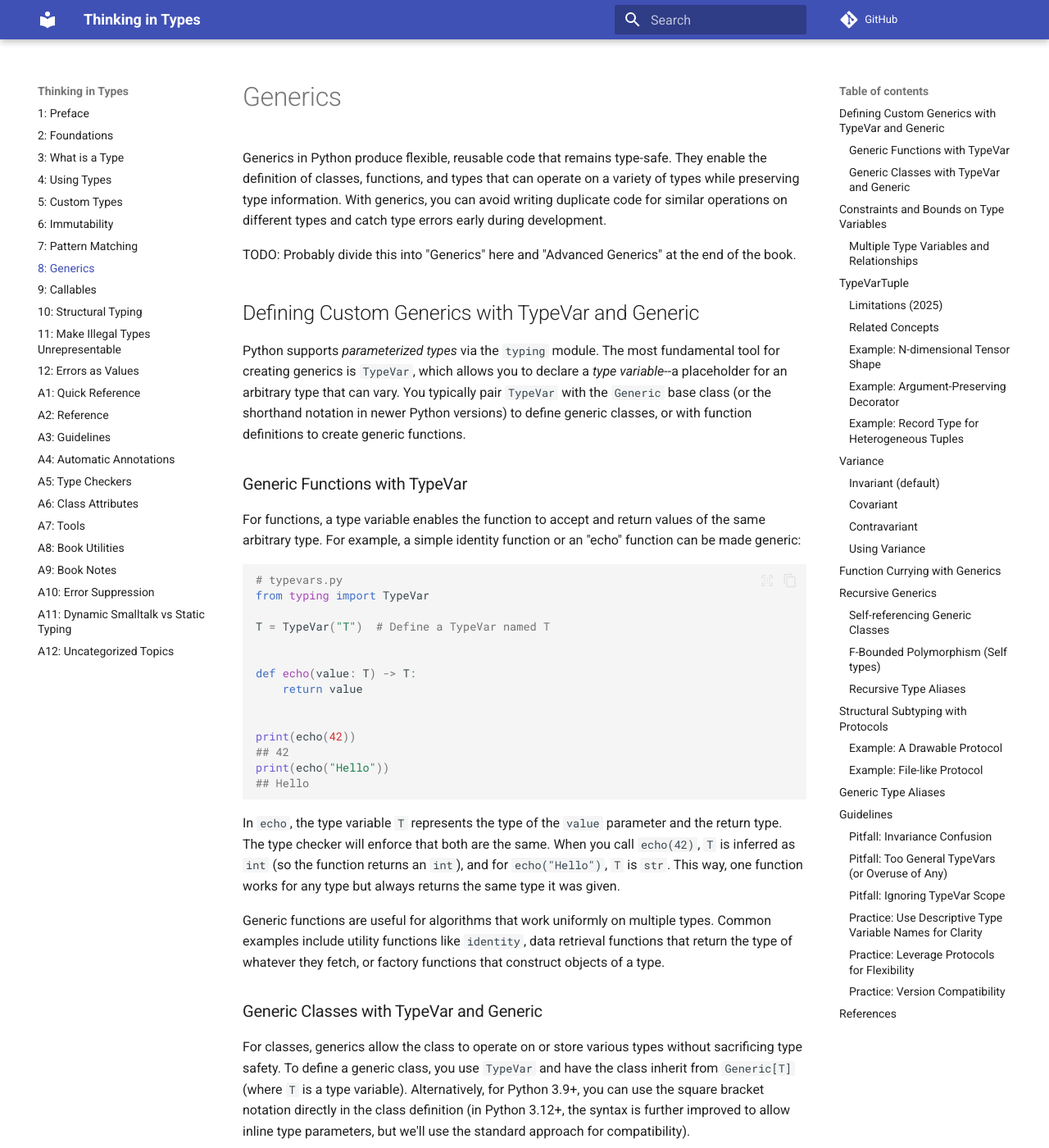
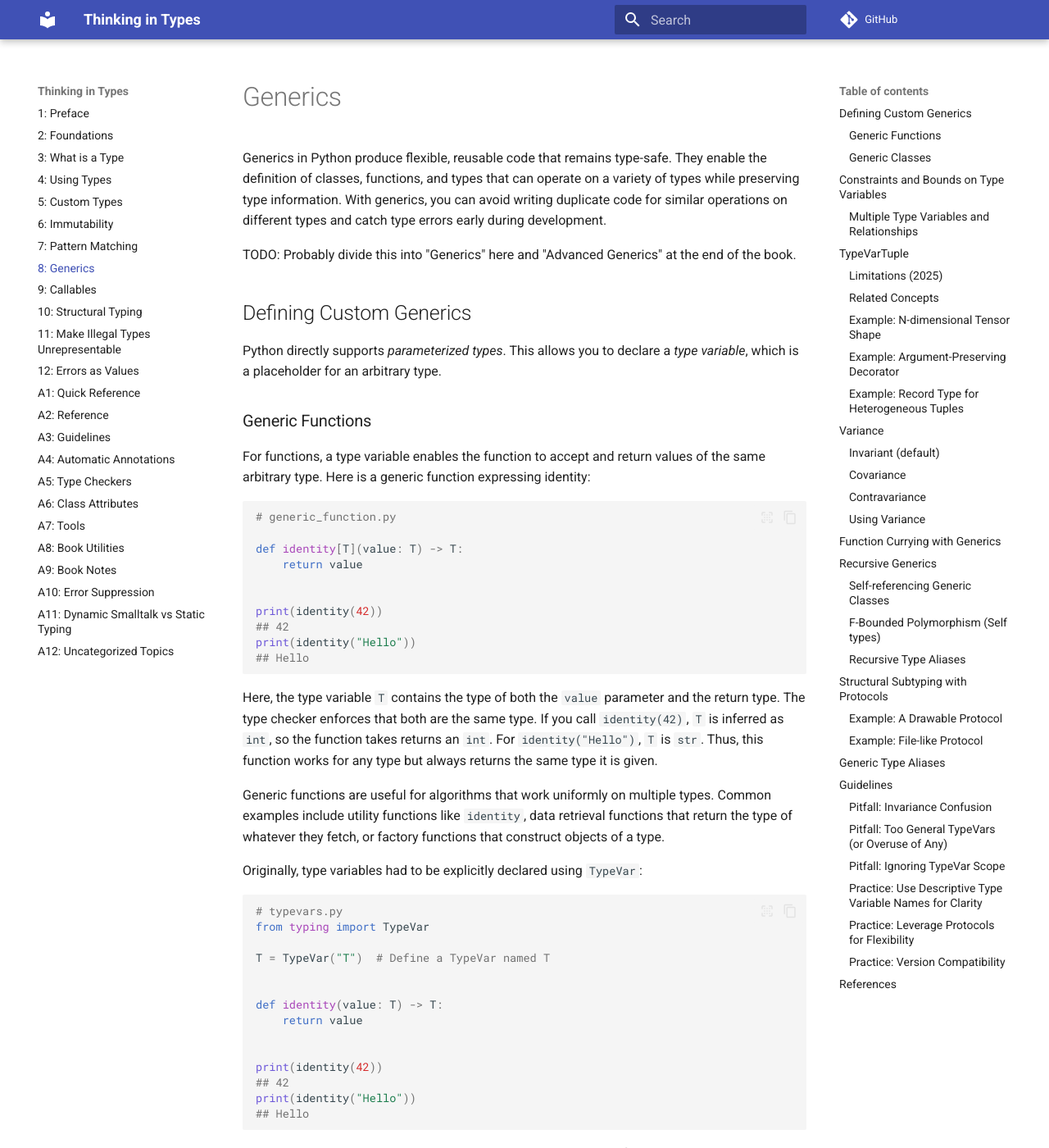
Before and after one commit to ThinkingInTypes/ThinkingInTypes.github.io, an MkDocs documentation site: the page built from Chapters/C08_Generics.md, in a window 1280 px wide and 1400 px high. Shown: the whole window at 82% size. Built offline with MkDocs 1.6.1 and Material for MkDocs 9.7.7, drawn with Linux system fonts in a browser that asks for light colours; comment, search, counter and statistics services are not loaded; some of the changed text lies outside the part shown.

Commit message:
Update C08_Generics.md

````diff
--- a/Chapters/C08_Generics.md
+++ b/Chapters/C08_Generics.md
@@ -8,18 +8,40 @@ early during development.
 
 TODO: Probably divide this into "Generics" here and "Advanced Generics" at the end of the book.
 
-## Defining Custom Generics with TypeVar and Generic
+## Defining Custom Generics
 
-Python supports *parameterized types* via the `typing` module.
-The most fundamental tool for creating generics is `TypeVar`, which allows you to declare a *type variable*--a
-placeholder for an arbitrary type that can vary.
-You typically pair `TypeVar` with the `Generic` base class (or the shorthand notation in newer Python versions) to
-define generic classes, or with function definitions to create generic functions.
+Python directly supports *parameterized types*.
+This allows you to declare a *type variable*, which is a placeholder for an arbitrary type.
 
-### Generic Functions with TypeVar
+### Generic Functions
 
 For functions, a type variable enables the function to accept and return values of the same arbitrary type.
-For example, a simple identity function or an "echo" function can be made generic:
+Here is a generic function expressing identity:
+
+```python
+# generic_function.py
+
+def identity[T](value: T) -> T:
+    return value
+
+
+print(identity(42))
+## 42
+print(identity("Hello"))
+## Hello
+```
+
+Here, the type variable `T` contains the type of both the `value` parameter and the return type.
+The type checker enforces that both are the same type.
+If you call `identity(42)`, `T` is inferred as `int`, so the function takes returns an `int`.
+For `identity("Hello")`, `T` is `str`.
+Thus, this function works for any type but always returns the same type it is given.
+
+Generic functions are useful for algorithms that work uniformly on multiple types.
+Common examples include utility functions like `identity`, data retrieval functions that return the type of whatever
+they fetch, or factory functions that construct objects of a type.
+
+Originally, type variables had to be explicitly declared using `TypeVar`:
 
 ```python
 # typevars.py
@@ -28,79 +50,60 @@ from typing import TypeVar
 T = TypeVar("T")  # Define a TypeVar named T
 
 
-def echo(value: T) -> T:
+def identity(value: T) -> T:
     return value
 
 
-print(echo(42))
+print(identity(42))
 ## 42
-print(echo("Hello"))
+print(identity("Hello"))
 ## Hello
 ```
 
-In `echo`, the type variable `T` represents the type of the `value` parameter and the return type.
-The type checker will enforce that both are the same.
-When you call `echo(42)`, `T` is inferred as `int` (so the function returns an `int`), and for `echo("Hello")`, `T` is
-`str`.
-This way, one function works for any type but always returns the same type it was given.
+Python 3.12 removed this requirement, improving the syntax significantly.
+This book uses the modern syntax, but you may come across older code that uses `TypeVar`s.
 
-Generic functions are useful for algorithms that work uniformly on multiple types.
-Common examples include utility functions like `identity`, data retrieval functions that return the type of whatever
-they fetch, or factory functions that construct objects of a type.
-
-### Generic Classes with TypeVar and Generic
+### Generic Classes
 
 For classes, generics allow the class to operate on or store various types without sacrificing type safety.
-To define a generic class, you use `TypeVar` and have the class inherit from `Generic[T]` (where `T` is a type
-variable).
-Alternatively, for Python 3.9+, you can use the square bracket notation directly in the class definition (in Python
-3.12+, the syntax is further improved to allow inline type parameters, but we'll use the standard approach for
-compatibility).
-
-Let's define a generic class `Box` that can hold a value of any type:
+Here's a generic class `Box` that can hold a value of any type:
 
 ```python
 # box.py
-from typing import Generic, TypeVar
-
-U = TypeVar("U")  # a generic type for content
+from dataclasses import dataclass
+from typing_extensions import reveal_type
 
 
-class Box(Generic[U]):
-    def __init__(self, content: U) -> None:
-        self.content: U = content
+@dataclass
+class Box[U]:
+    content: U
 
     def get_content(self) -> U:
+        reveal_type(self.content)
         return self.content
 
 
 int_box = Box(123)  # U is inferred as int
 str_box = Box("Python")  # U is inferred as str
-print(int_box.get_content())  # 123
+print(int_box.get_content())
 ## 123
-print(str_box.get_content())  # Python
+print(str_box.get_content())
 ## Python
 ```
 
-Here, `Box` is a generic class parameterized by `U`.
-When we create `Box(123)`, the type checker knows `U` is `int` for that instance (a `Box[int]`), and for
-`Box("Python")`, `U` is `str` (`Box[str]`).
+`Box` is a generic class parameterized by `U`.
+When we create `Box(123)`, the type checker knows `U` is `int` for that instance.
+For `Box("Python")`, `U` is `str` (`Box[str]`).
 The attribute `content` and return type of `get_content` are accordingly typed.
 
-The class definition `class Box(Generic[U])` tells the type system that `Box` has a type parameter `U`.
+The class definition `class Box[U]` tells the type system that `Box` has a type parameter `U`.
 At runtime, `Box` is just a normal class (after all, Python's generics are mostly static and erased at runtime), but for
 type checking, `Box[int]` and `Box[str]` are treated as different instantiations of the generic class.
-This prevents, for example, accidentally putting a `str` into a `Box[int]` after it's been created.
+This prevents, for example, accidentally putting a `str` into a `Box[int]`.
 
 Note that we did not explicitly write `Box[int]` or `Box[str]` when constructing the boxes.
 The type checker infers `U` from the constructor argument.
-We could also annotate variables or parameters with explicit instantiations like `Box[int]` if needed.
-
-In newer Python, the built-in collection classes (list, dict, etc.) and user-defined generics support the shorthand
-`ClassName[Type]` syntax directly.
-For example, one can define `class Box[T]:` in Python 3.12+ instead of using `Generic[T]`.
-However, to keep this guide accessible, we stick to the classic notation with `Generic` for now, which works in Python
-3.7 and above.
+We can also annotate variables or parameters with explicit instantiations like `Box[int]` if needed.
 
 ## Constraints and Bounds on Type Variables
 
@@ -225,8 +228,7 @@ The type of `result` is a tuple whose first element is a `str` and second is an
 Type variables can also depend on each other through constraints or bounds.
 However, Python's typing does not allow directly expressing complex relationships (like saying two type variables must
 be the same subtype of some base).
-In such cases, it's common to use a single `TypeVar` in multiple places to indicate they must match, or use protocols (
-discussed later) for more complex constraints.
+In such cases, it's common to use a single `TypeVar` in multiple places to indicate they must match, or use protocols (discussed later) for more complex constraints.
 
 ## `TypeVarTuple`
 
@@ -256,12 +258,7 @@ Previously, you could only define generics like:
 
 ```python
 # previous_generics.py
-from typing import Generic, TypeVar
-
-T = TypeVar("T")
-
-
-class Box(Generic[T]): ...
+class Box[T]: ...
 ```
 
 But what if you want a generic `TupleWrapper` that can handle any number of types?
@@ -270,12 +267,8 @@ With it, you can write:
 
 ```python
 # tuple_wrapper.py
-from typing import Generic, TypeVarTuple
 
-Ts = TypeVarTuple("Ts")
-
-
-class TupleWrapper(Generic[*Ts]):
+class TupleWrapper[*Ts]:
     def __init__(self, *values: *Ts):
         self.values = values
 
@@ -351,22 +344,11 @@ With `TypeVarTuple`, we can capture the variable number of dimension sizes.
 
 ```python
 # n_dimensional_tensor.py
-from typing import (
-    TypeVar,
-    TypeVarTuple,
-    Generic,
-    Unpack,
-    Literal,
-    TypeAlias,
-)
+from typing import Literal, TypeAlias
 
-T = TypeVar("T")
-Shape = TypeVarTuple("Shape")
-
-
-class Tensor(Generic[T, Unpack[Shape]]):
+class Tensor[T, *Shape]:
     def __init__(
-        self, data: list, *, shape: tuple[Unpack[Shape]]
+        self, data: list, *, shape: tuple[*Shape]
     ):
         self.data = data
         self.shape = shape
@@ -496,11 +476,11 @@ type safety.
 
 A generic class is invariant in its type parameters unless explicitly declared otherwise.
 For example, given `Dog` is a subclass of `Animal`, `Box[Dog]` is not considered a subtype of `Box[Animal]`.
-This is unsafe because you could then put a `Cat` (another `Animal`) into a `Box[Animal]` which is a `Box[Dog]`
+This is unsafe because you can then put a `Cat` (another `Animal`) into a `Box[Animal]` which is a `Box[Dog]`
 internally.
 The type checker forbids treating `Box[Dog]` as a `Box[Animal]`.
 
-### Covariant
+### Covariance
 
 A generic type is covariant in a type parameter if `Generic[Sub]` is a subtype of `Generic[Base]` whenever `Sub` is a
 subtype of `Base`.
@@ -535,9 +515,9 @@ Here, `ReadOnlyBox[T_co]` is defined with a covariant type parameter `T_co`.
 That signals to the type checker that it is safe to treat `ReadOnlyBox[Dog]` as a `ReadOnlyBox[Animal]`, because
 `ReadOnlyBox` only produces `T_co` (via `get_content`) and never consumes it in a type-specific way.
 Covariance is appropriate when the generic class is basically a container of T that only returns T (and doesn't accept T
-instances that could violate assumptions).
+instances that can violate assumptions).
 
-### Contravariant
+### Contravariance
 
 A generic type is contravariant in a type parameter if `Generic[Base]` is a subtype of `Generic[Sub]` whenever `Sub` is
 a subtype of `Base`.
@@ -934,7 +914,7 @@ class IterableLike(Protocol[T]):
 ```
 
 Now `IterableLike[T]` can be used to describe any iterable of `T` without forcing a specific inheritance.
-If you have a function that processes an iterable of `T`, you could annotate a parameter as `IterableLike[T]`.
+For a function that processes an iterable of `T`, you can annotate a parameter as `IterableLike[T]`.
 Any class that has an `__iter__` method returning an iterator of `T` will match.
 For example, built-in lists, sets, etc., already implement `__iter__`, so they satisfy `IterableLike`.
 
@@ -1234,13 +1214,8 @@ For example:
 
 ```python
 # descriptive_typevars.py
-from typing import TypeVar, Generic
 
-KT = TypeVar("KT")  # Key type
-VT = TypeVar("VT")  # Value type
-
-
-class BiMap(Generic[KT, VT]): ...
+class BiMap[KT, VT]: ...
 ```
 
 This can make the code more self-documenting, especially if there are multiple type parameters that have roles (key vs.
````
Also changed, not shown: other parts of Chapters/C08_Generics.md (+5 -7 lines).
